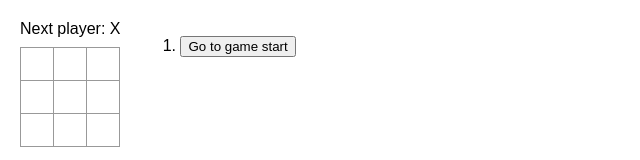
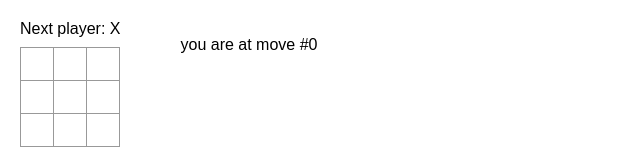
Before and after one commit to jesscaramiello/react_tutorial, a React (Create React App) app in the folder src/: page / in a window 1280 px wide. Shown: the top 160 px of the page, without its empty margins (0-640 px from the left). Built offline with nearby package versions, Linux system fonts and the light colour scheme.

Commit message:
Extra tutorial question 1: shows the current move rather than the button

```diff
--- a/src/App.js
+++ b/src/App.js
@@ -80,9 +80,16 @@ export default function Game() {
   }
   const moves = history.map((squares, move) => {
     let description;
+    if(move===currentMove)
+    {
+      description = 'you are at move #' + move;
+      return description
+    }
     if (move > 0) {
       description = 'Go to move #' + move;
-    } else {
+    }
+    else
+    {
       description = 'Go to game start';
     }
     return (
@@ -91,6 +98,9 @@ export default function Game() {
       </li>
     );
   });
+  const currentMoveDescription =
+    currentMove > 0 ? `You are at move #${currentMove}` : 'Game start';
+
 
   return (
     <div className="game">
```
